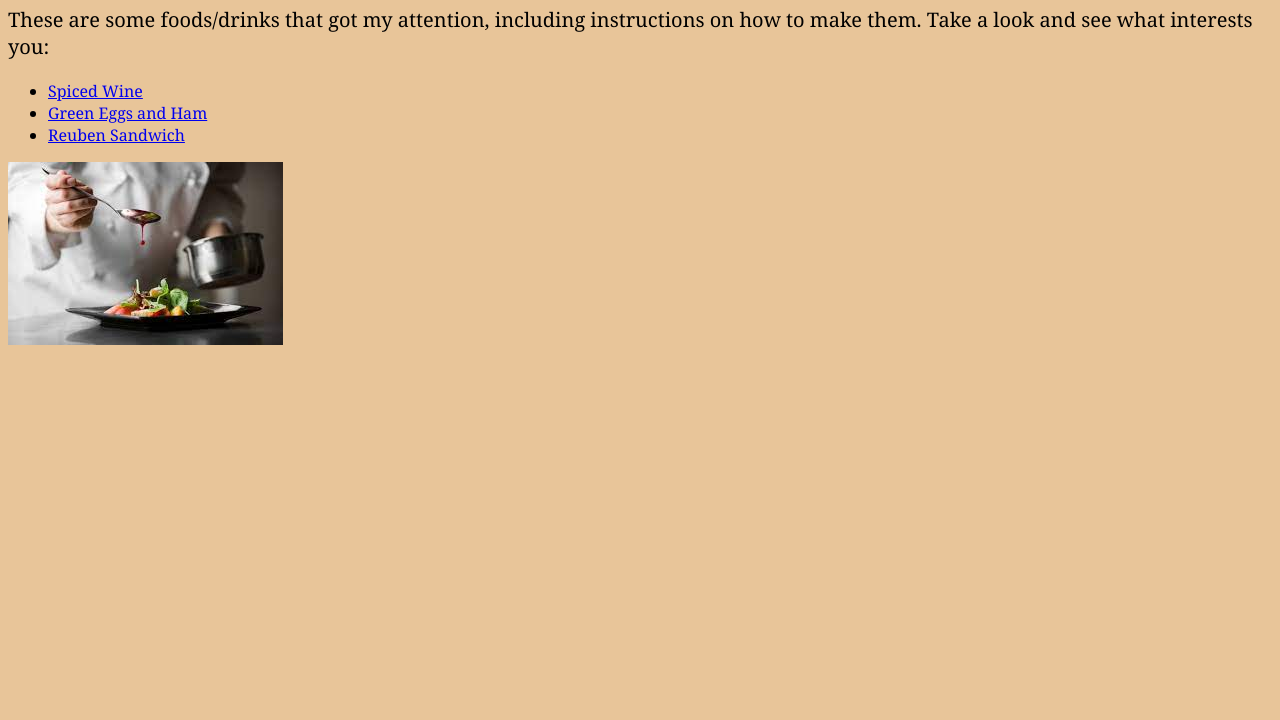
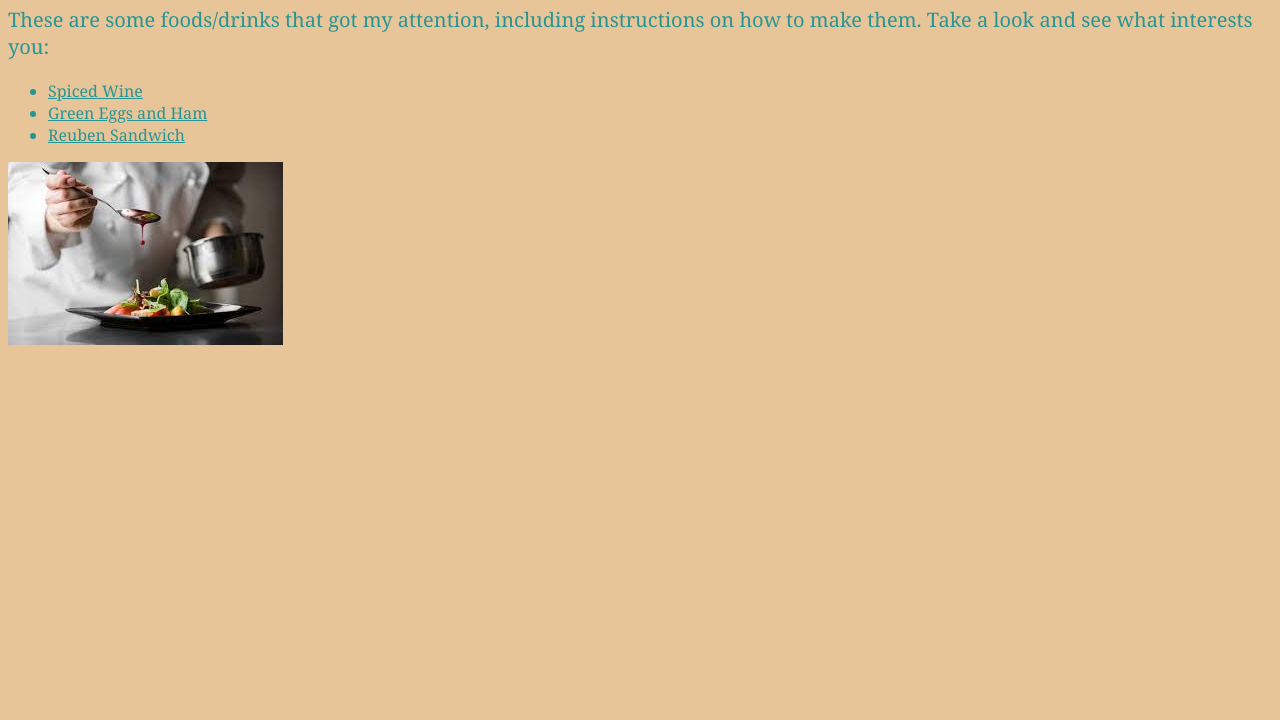
Before and after one commit to Halapainyo77/odin-recipes, a plain HTML site: page index.html in a window 1280 px wide. Shown: the part 80-800 px from the top of the page. Drawn offline with Linux system fonts and the light colour scheme.

Commit message:
Change text color

```diff
--- a/style.css
+++ b/style.css
@@ -1,6 +1,7 @@
 * {
     font-family: Cambria, Cochin, Georgia, Times, 'Times New Roman', serif;
     background-color:rgb(232, 197, 153);
+    color: rgb(37, 149, 149);
 }
 
 p {
```
